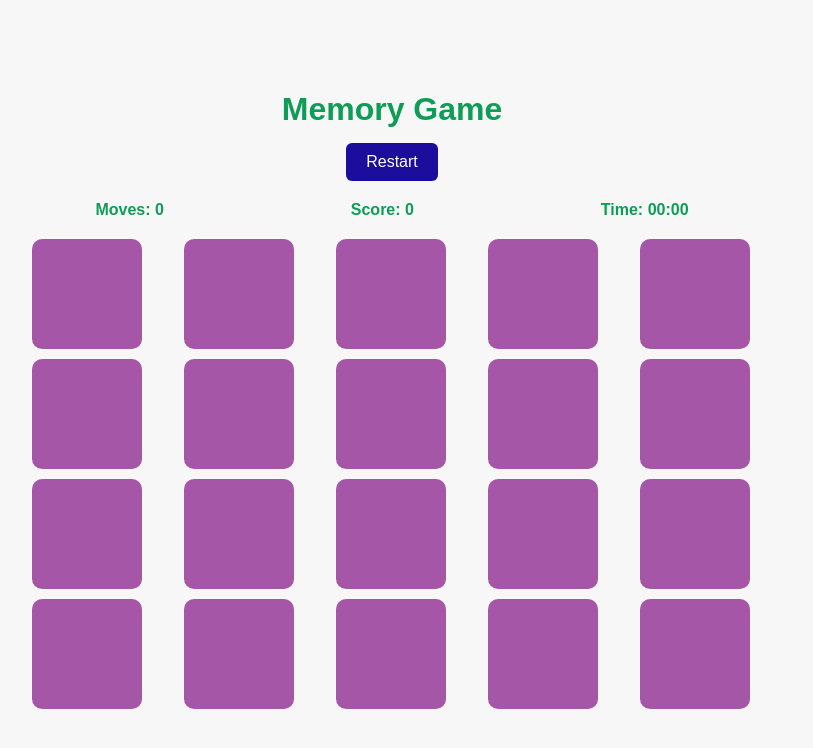
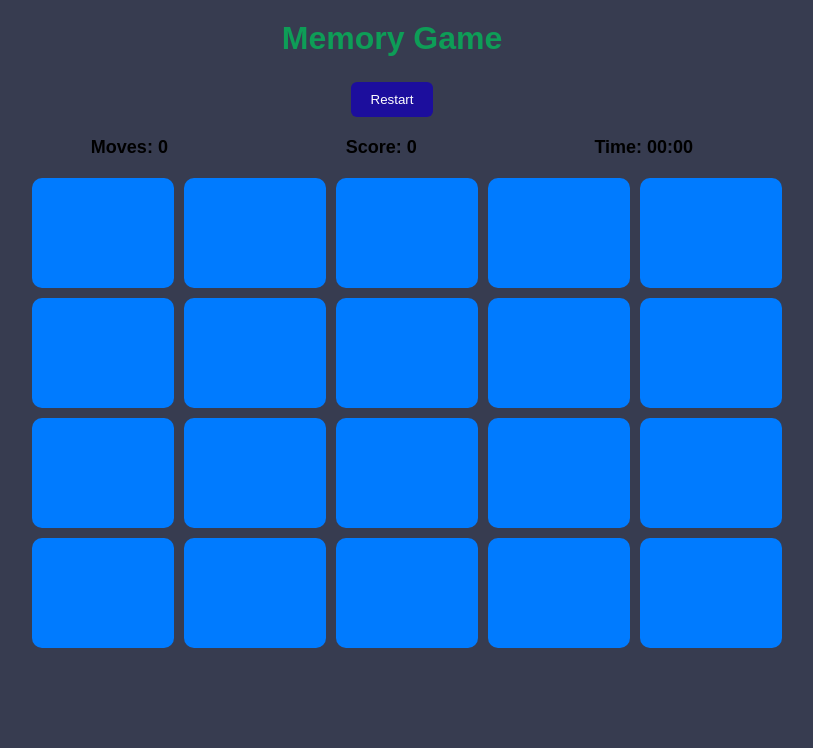
Before and after one commit to sivakumardev25/Javascript-Memory-Game-Project, a plain HTML site: page index.html in a window 1280 px wide. Shown: the whole page, without its empty margins (248-1061 px from the left). Drawn offline with Linux system fonts and the light colour scheme.

Commit message:
Updating floating card

```diff
--- a/style.css
+++ b/style.css
@@ -8,10 +8,10 @@
 body {
   display: flex;
   justify-content: center;
-  align-items: center;
-  min-height: 100vh;
-  background-color: #f7f7f7;
-  /* background: linear-gradient(to right, #2a7b9b, #57c785, #e8d420); */
+  /* align-items: center; */
+  /* min-height: 100vh; */
+  background: rgba(5, 12, 37, 0.8);
+
 }
 
 .container {
@@ -26,7 +26,8 @@ body {
 
 h1 {
   color: #0e9d57;
-  margin-bottom: 15px;
+  margin-top: 10px;
+  margin-bottom: 25px;
 }
 
 /* Restart Button */
@@ -37,7 +38,6 @@ h1 {
   color: white;
   border-radius: 6px;
   cursor: pointer;
-  font-size: 16px;
   margin-bottom: 20px;
 }
 
@@ -51,7 +51,7 @@ h1 {
   justify-content: space-around;
   margin-bottom: 20px;
   font-weight: bold;
-  color: #0e9d57;
+  font-size: 18px;
 }
 
 .game-board {
@@ -59,26 +59,29 @@ h1 {
   grid-template-columns: repeat(5, 1fr);
   gap: 10px;
   margin-left: 30px;
-  justify-content: center;
+  /* justify-content: center; */
 }
 
 /* Card styles */
 .card {
-  width: 110px;
+  width: 100%;
   height: 110px;
-  background: rgb(166, 86, 166);
+  background: #007bff;
   border-radius: 10px;
   display: flex;
   justify-content: center;
   align-items: center;
-  color: #9cd5e3;
+  /* color: #9cd5e3; */
   font-size: 80px;
   cursor: pointer;
-  transition: transform 0.3s;
+  user-select: none;
+  transition: transform 0.8s;
 }
 
 .card.flipped {
   background: #ecf0f1;
+  color: #007bff;
+  transform: rotateY(180deg);
 }
 
 .card.matched {
@@ -100,7 +103,7 @@ h1 {
 
 .popup-content {
   background: white;
-  width: 350px;
+  max-width: 350px;
   padding: 25px;
   border-radius: 10px;
   text-align: center;
@@ -115,7 +118,7 @@ h1 {
   margin-top: 15px;
   padding: 10px 20px;
   background: #1c0e9d;
-  color: white;
+  color: #fff;
   border: none;
   border-radius: 6px;
   cursor: pointer;
```
Also changed, not shown: index.html (+0 -2 lines).
